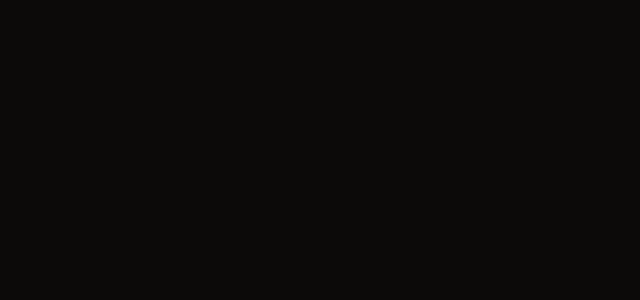
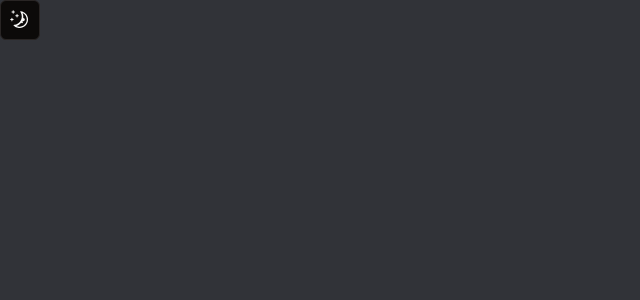
Before and after one commit to ViiEx/discord-clone, a Next.js app: page / in a window 1280 px wide. Shown: the top 300 px of the page, without its empty margins (0-640 px from the left). Built offline with nearby package versions, Linux system fonts and the light colour scheme.

Commit message:
feat: add theme toggler

```diff
--- a/app/(main)/(routes)/page.tsx
+++ b/app/(main)/(routes)/page.tsx
@@ -1,10 +1,11 @@
-import { Button } from "@/components/ui/button";
+import { ModeToggle } from "@/components/mode-toggle";
 import { UserButton } from "@clerk/nextjs";
 
 export default function Home() {
   return (
     <div>
       <UserButton afterSignOutUrl="/" />
+      <ModeToggle />
     </div>
   );
 }
--- a/app/layout.tsx
+++ b/app/layout.tsx
@@ -3,6 +3,7 @@
 import "./globals.css";
 import { ClerkProvider } from "@clerk/nextjs";
 import { ThemeProvider } from "@/components/providers/theme-provider";
+import { cn } from "@/lib/utils";
 
 const inter = Open_Sans({ subsets: ["latin"] });
 
@@ -19,7 +20,12 @@
   return (
     <ClerkProvider>
       <html lang="en" suppressHydrationWarning>
-        <body className={inter.className}>
+        <body
+          className={cn(
+            inter.classNamem,
+            "bg-white dark:bg-[#313338] transition-colors duration-300",
+          )}
+        >
           <ThemeProvider
             attribute="class"
             defaultTheme="dark"
```
